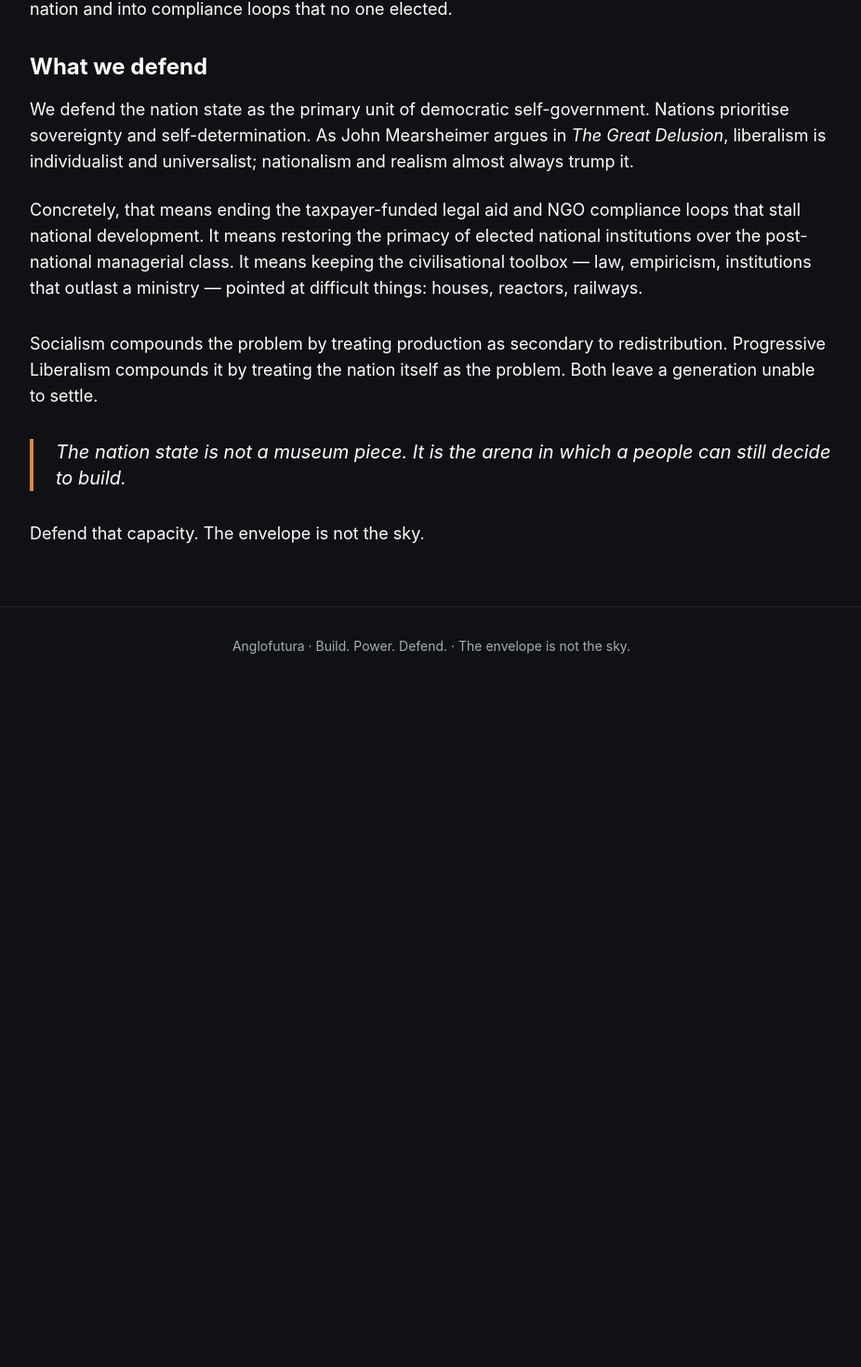
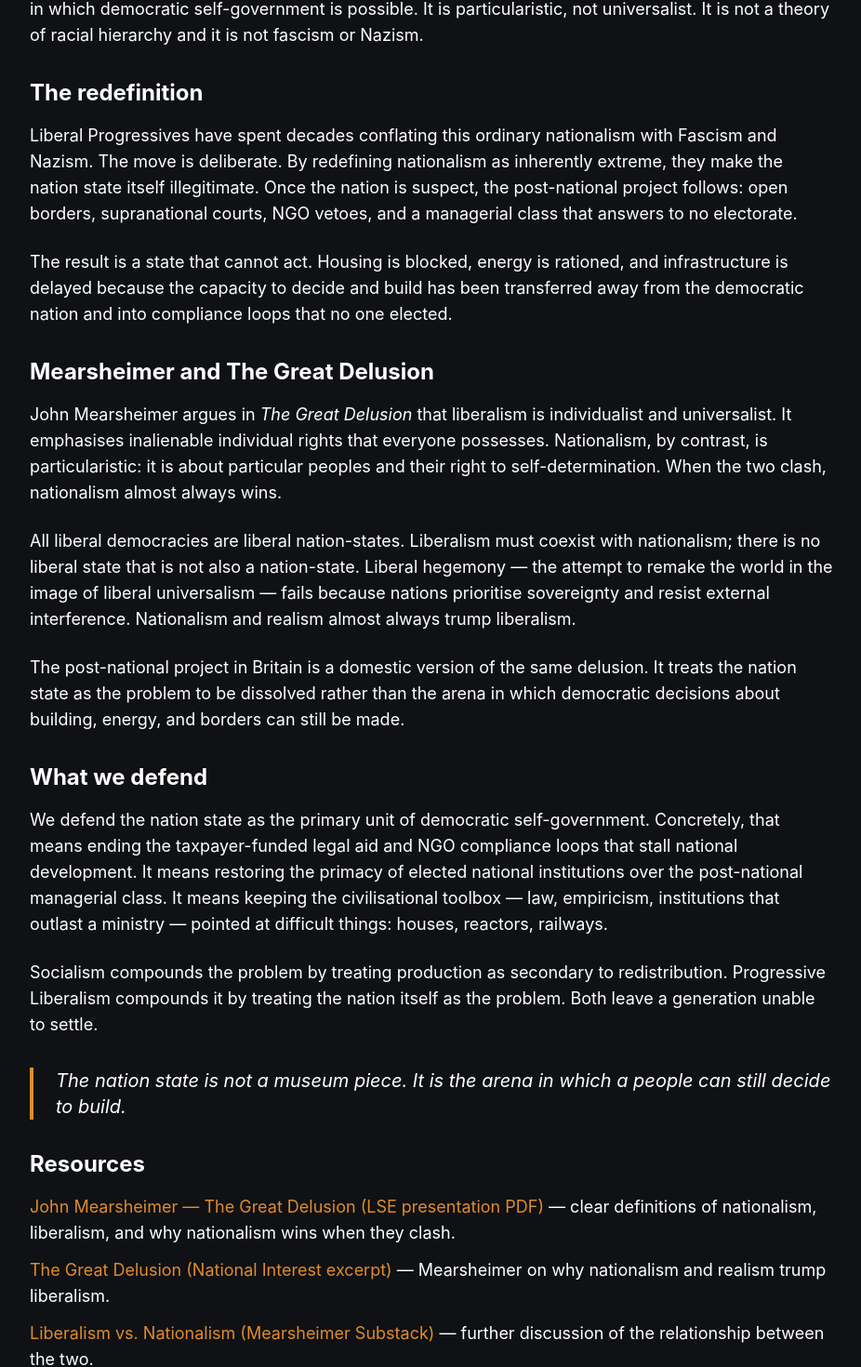
Before and after one commit to stumpyuk1/anglofutura-prototype, a Next.js app: page /defend in a window 1280 px wide. Shown: the part 596-2066 px from the top of the page at 93% size, without its empty margins (176-1102 px from the left). Before the commit the page ends 1333 px from the top, so only its background shows below. Built offline with nearby package versions, Linux system fonts and the light colour scheme.

Commit message:
Expand Defend page: Nationalism section, fuller Mearsheimer, resources

```diff
--- a/app/defend/page.js
+++ b/app/defend/page.js
@@ -8,6 +8,14 @@ export default function Defend() {
         Old-school nationalism is the recognition that the nation state is the optimal arena for democracy and governance. It is the unit in which a people can deliberate, tax, build, and hold its rulers to account. It is not a racial theory and it is not fascism.
       </p>
 
+      <h2 className="text-2xl font-bold mb-4">Nationalism</h2>
+      <p className="text-lg mb-6">
+        Nationalism is the political belief that a nation — a body of people with shared characteristics that distinguish them from other groups — should have its own state. Humans are social animals, born into and heavily socialised into particular groups. Aside from the family, the most important group in the modern world is the nation. Nations place enormous importance on sovereignty and self-determination. That is why they want their own state.
+      </p>
+      <p className="text-lg mb-8">
+        This is ordinary, old-school nationalism. It is the recognition that the nation state is the practical unit in which democratic self-government is possible. It is particularistic, not universalist. It is not a theory of racial hierarchy and it is not fascism or Nazism.
+      </p>
+
       <h2 className="text-2xl font-bold mb-4">The redefinition</h2>
       <p className="text-lg mb-6">
         Liberal Progressives have spent decades conflating this ordinary nationalism with Fascism and Nazism. The move is deliberate. By redefining nationalism as inherently extreme, they make the nation state itself illegitimate. Once the nation is suspect, the post-national project follows: open borders, supranational courts, NGO vetoes, and a managerial class that answers to no electorate.
@@ -16,12 +24,20 @@ export default function Defend() {
         The result is a state that cannot act. Housing is blocked, energy is rationed, and infrastructure is delayed because the capacity to decide and build has been transferred away from the democratic nation and into compliance loops that no one elected.
       </p>
 
+      <h2 className="text-2xl font-bold mb-4">Mearsheimer and The Great Delusion</h2>
+      <p className="text-lg mb-6">
+        John Mearsheimer argues in <em>The Great Delusion</em> that liberalism is individualist and universalist. It emphasises inalienable individual rights that everyone possesses. Nationalism, by contrast, is particularistic: it is about particular peoples and their right to self-determination. When the two clash, nationalism almost always wins.
+      </p>
+      <p className="text-lg mb-6">
+        All liberal democracies are liberal nation-states. Liberalism must coexist with nationalism; there is no liberal state that is not also a nation-state. Liberal hegemony — the attempt to remake the world in the image of liberal universalism — fails because nations prioritise sovereignty and resist external interference. Nationalism and realism almost always trump liberalism.
+      </p>
+      <p className="text-lg mb-8">
+        The post-national project in Britain is a domestic version of the same delusion. It treats the nation state as the problem to be dissolved rather than the arena in which democratic decisions about building, energy, and borders can still be made.
+      </p>
+
       <h2 className="text-2xl font-bold mb-4">What we defend</h2>
       <p className="text-lg mb-6">
-        We defend the nation state as the primary unit of democratic self-government. Nations prioritise sovereignty and self-determination. As John Mearsheimer argues in <em>The Great Delusion</em>, liberalism is individualist and universalist; nationalism and realism almost always trump it.
-      </p>
-      <p className="text-lg mb-8">
-        Concretely, that means ending the taxpayer-funded legal aid and NGO compliance loops that stall national development. It means restoring the primacy of elected national institutions over the post-national managerial class. It means keeping the civilisational toolbox — law, empiricism, institutions that outlast a ministry — pointed at difficult things: houses, reactors, railways.
+        We defend the nation state as the primary unit of democratic self-government. Concretely, that means ending the taxpayer-funded legal aid and NGO compliance loops that stall national development. It means restoring the primacy of elected national institutions over the post-national managerial class. It means keeping the civilisational toolbox — law, empiricism, institutions that outlast a ministry — pointed at difficult things: houses, reactors, railways.
       </p>
 
       <p className="text-lg mb-8">
@@ -32,6 +48,43 @@ export default function Defend() {
         <p className="text-xl italic">The nation state is not a museum piece. It is the arena in which a people can still decide to build.</p>
       </div>
 
+      <h2 className="text-2xl font-bold mb-4">Resources</h2>
+      <ul className="space-y-3 text-lg mb-8">
+        <li>
+          <a
+            href="https://www.lse.ac.uk/asset-library/events/20190117-great-delusion-presentation.pdf"
+            target="_blank"
+            rel="noopener noreferrer"
+            className="text-amber hover:underline"
+          >
+            John Mearsheimer — The Great Delusion (LSE presentation PDF)
+          </a>
+          {' '}— clear definitions of nationalism, liberalism, and why nationalism wins when they clash.
+        </li>
+        <li>
+          <a
+            href="https://nationalinterest.org/feature/great-delusion-liberal-dreams-and-international-realities-32737"
+            target="_blank"
+            rel="noopener noreferrer"
+            className="text-amber hover:underline"
+          >
+            The Great Delusion (National Interest excerpt)
+          </a>
+          {' '}— Mearsheimer on why nationalism and realism trump liberalism.
+        </li>
+        <li>
+          <a
+            href="https://mearsheimer.substack.com/p/liberalism-vs-nationalism"
+            target="_blank"
+            rel="noopener noreferrer"
+            className="text-amber hover:underline"
+          >
+            Liberalism vs. Nationalism (Mearsheimer Substack)
+          </a>
+          {' '}— further discussion of the relationship between the two.
+        </li>
+      </ul>
+
       <p className="text-lg">
         Defend that capacity. The envelope is not the sky.
       </p>
```
